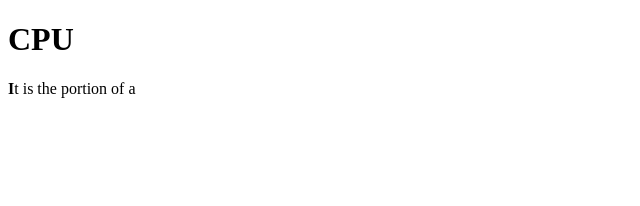
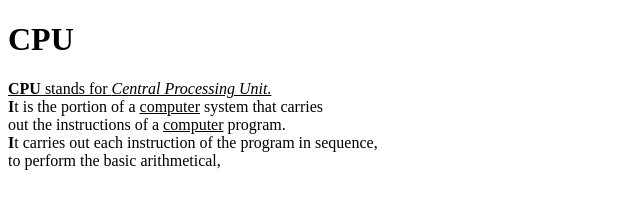
Before and after one commit to iamneo-production/ebbbfdaeddbaadaeccdfffebaeceaec, a website: page public/index.html in a window 1280 px wide. Shown: the whole page, without its empty margins (0-640 px from the left). Drawn offline with Linux system fonts and the light colour scheme.

Commit message:
Backup Commit

```diff
--- a/public/index.html
+++ b/public/index.html
@@ -9,9 +9,10 @@
 </head>
 <body>
     <h1>CPU</h1>
-    <P><b>I</b>t is the portion of a
-
-
-    </P>
+    <P><u><b>CPU</b> stands for <i>Central Processing Unit.</i></u><br>
+    <b>I</b>t is the portion of a <u>computer</u> system that carries <br>
+    out the instructions of a <u>computer</u> program.<br>
+    <b>I</b>t carries out each instruction of the program in sequence,<br>
+    to perform the basic arithmetical,</P>
 </body>
 </html>
```
